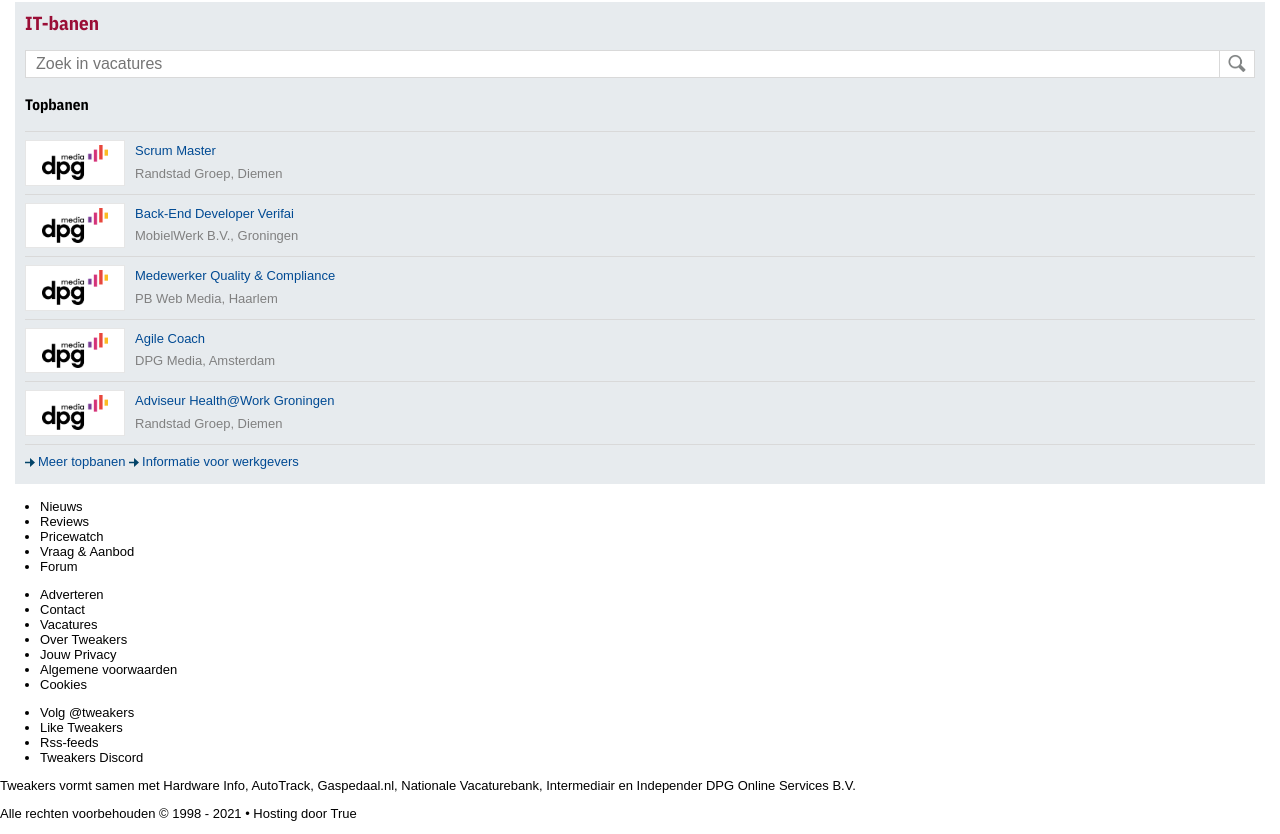
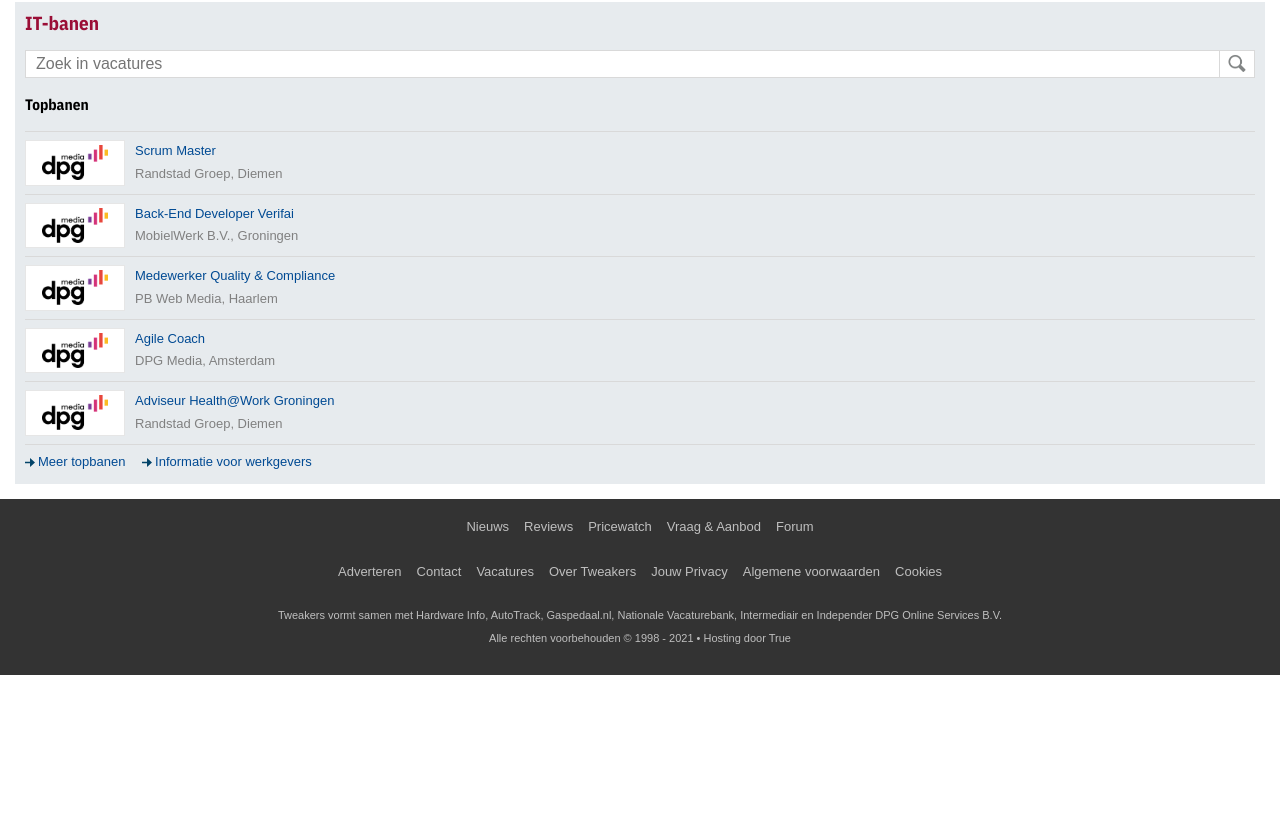
Before and after one commit to iSirThijs/CMD-Frontend-Development-2021-2022, a website: page index.html in a window 1280 px wide. Shown: the part 4088-4922 px from the top of the page. After the commit the page ends 4763 px from the top, so only its background shows below. Drawn offline with nearby package versions, Linux system fonts and the light colour scheme.

Commit message:
[add] footer

```diff
--- a/index.html
+++ b/index.html
@@ -378,12 +378,6 @@
 				<li><a href="">Algemene voorwaarden</a></li>
 				<li><a href="">Cookies</a></li>
 			</ul>
-			<ul>
-				<li><a href="">Volg @tweakers</a></li>
-				<li><a href="">Like Tweakers</a></li>
-				<li><a href="">Rss-feeds</a></li>
-				<li><a href="">Tweakers Discord</a></li>
-			</ul>
 			<p>Tweakers vormt samen met Hardware Info, AutoTrack, Gaspedaal.nl, Nationale Vacaturebank, Intermediair en Independer DPG Online Services B.V.</p>
 			<p>Alle rechten voorbehouden © 1998 - 2021 • Hosting door True</p>
 		</footer>
--- a/styles/style.css
+++ b/styles/style.css
@@ -335,7 +335,7 @@
 }
 
 article.featured footer p:first-child {
-	--body-text-color: rgb(191, 191, 191);
+	--body-text-color: rgb(191 191 191);
 
 	text-transform: uppercase;
 	font-weight: bolder;
@@ -408,6 +408,30 @@
 
 article.jobs > a {
 	--more-info-link-display: inline-block;
+
+	margin-right: 1em;
+}
+
+body > footer {
+	background-color: rgb(51 51 51);
+	color: #bfbfbf;
+	padding: 20px 10px;
+}
+
+body > footer ul {
+	margin: 0 0 30px;
+	padding: 0;
+	list-style: none;
+	display: flex;
+	flex-flow: row wrap;
+	width: 100%;
+	justify-content: center;
+	gap: 15px;
+}
+
+body > footer p {
+	font-size: 11px;
+	text-align: center;
 }
 
 /* Button states */
```
